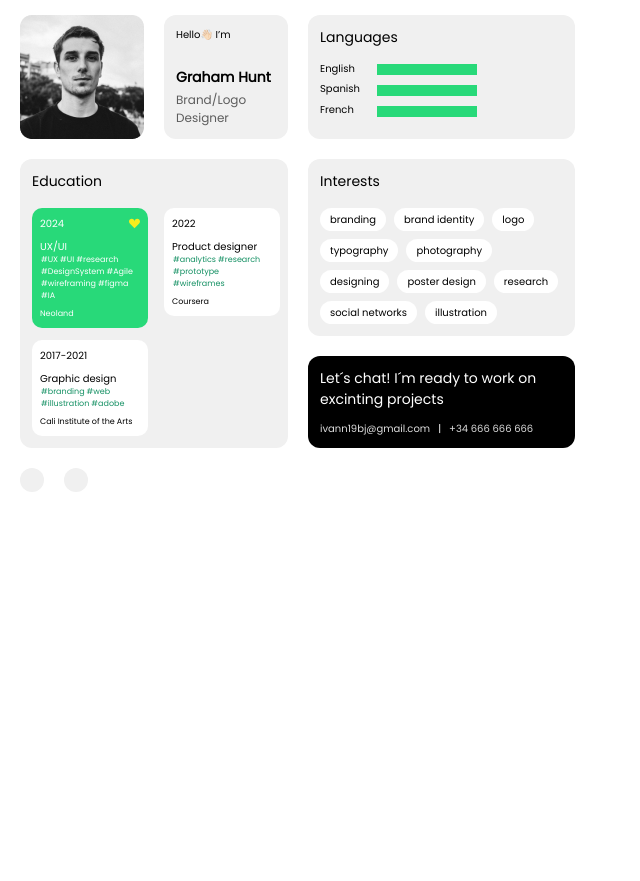
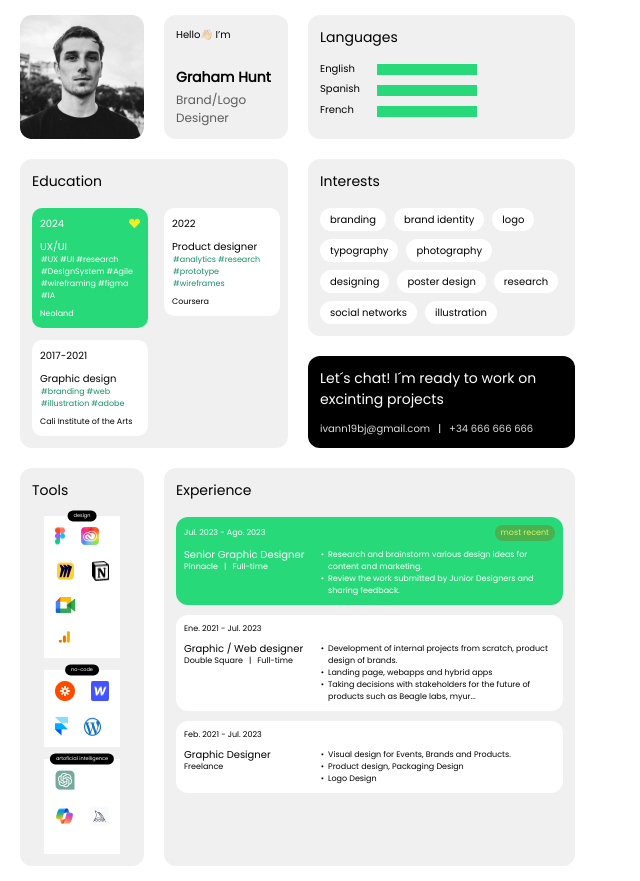
Before and after one commit to Kelwin27/front-end-entrance-exam, a website built with Vite: page index.html in a window 1280 px wide. Shown: the whole page, without its empty margins (0-640 px from the left). Before the commit the page ends 800 px from the top, so only its background shows below. Built offline with nearby package versions, Linux system fonts and the light colour scheme.

Commit message:
feat: add tools and experiance bloсks

```diff
--- a/css/style.css
+++ b/css/style.css
@@ -228,3 +228,111 @@
   color: #dddddd;
   text-decoration: none;
 }
+
+.toolsBox {
+  width: 100px;
+  display: flex;
+  flex-direction: column;
+  gap: 15px;
+}
+
+.tools {
+  width: 76px;
+  align-self: center;
+  display: flex;
+  flex-direction: column;
+  gap: 12px;
+}
+
+.toolsContent {
+  background-color: #ffffff;
+  display: flex;
+  flex-direction: row;
+  padding: 11px;
+  flex-wrap: wrap;
+  gap: 16px;
+  position: relative;
+}
+
+.label {
+  position: absolute;
+  content: '';
+  color: #ffffff;
+  background-color: #000000;
+  font-size: 5px;
+  font-weight: 500;
+  line-height: 142%;
+  padding: 2px 6px;
+  border-radius: 59px;
+  left: 50%;
+  top: 0px;
+  transform: translateX(-50%) translateY(-50%);
+  white-space: nowrap;
+}
+
+.experienceBox {
+  width: 387px;
+  padding: 12px;
+  display: flex;
+  flex-direction: column;
+  gap: 16px;
+}
+
+.jobList {
+  display: flex;
+  flex-direction: column;
+  gap: 10px;
+  font-size: 8px;
+  font-weight: 500;
+  line-height: 150%;
+}
+
+.experiance {
+  padding: 8px;
+  display: flex;
+  flex-direction: column;
+  gap: 8px;
+  background-color: #ffffff;
+}
+
+.favoriteExperiance {
+  color: #ffffff;
+  background-color: #28d979;
+}
+
+.experienceTopBar {
+  display: flex;
+  flex-direction: row;
+  justify-content: space-between;
+  align-items: center;
+}
+
+.mostRecent {
+  color: #ddf163;
+  line-height: 155%;
+  padding: 2px 6px;
+  background-color: #7d721266;
+  border-radius: 59px;
+}
+
+.roleName {
+  font-size: 10px;
+  width: 124px;
+}
+
+.aboutJob {
+  display: flex;
+  flex-direction: row;
+  gap: 6px;
+}
+
+.experianceContent {
+  display: flex;
+  flex-direction: row;
+  gap: 16px;
+}
+
+.listItems {
+  list-style-type: '\2022';
+  padding-left: 4px;
+}
--- a/index.html
+++ b/index.html
@@ -121,8 +121,107 @@
           </div>
         </div>
       </section>
-      <section class="box toolsBox"></section>
-      <section class="box experienceBox"></section>
+      <section class="box toolsBox">
+        <h2 class="nameTitle">Tools</h2>
+        <div class="tools">
+          <div class="toolsContent">
+            <img src="/links/logoFigma.png" alt="" />
+            <img src="/links/logoCreativeCloud.png" alt="" />
+            <img src="/links/logoMiro.png" alt="" />
+            <img src="/links/logoNotion.png" alt="" />
+            <img src="/links/logoMeet.png" alt="" />
+            <img src="/links/logoanalytics.png" alt="" />
+            <h4 class="label">design</h4>
+          </div>
+          <div class="toolsContent">
+            <img src="/links/logoZapìer.png" alt="" />
+            <img src="/links/logoWebflow.png" alt="" />
+            <img src="/links/logoFramer.png" alt="" />
+            <img src="/links/logoWordpress.png" alt="" />
+            <h4 class="label">no-code</h4>
+          </div>
+          <div class="toolsContent">
+            <img src="/links/logoChatGPT.png" alt="" />
+            <img src="/links/logoCopilot.png" alt="" />
+            <img src="/links/logoMidjourney_1.png" alt="" />
+            <img src="/links/logoMidjourney_3.png" alt="" />
+            <h4 class="label">artoficial intelligence</h4>
+          </div>
+        </div>
+      </section>
+      <section class="box experienceBox">
+        <h2 class="nameTitle">Experience</h2>
+        <div class="jobList">
+          <div class="box experiance favoriteExperiance">
+            <div class="experienceTopBar">
+              <p>Jul. 2023 - Ago. 2023</p>
+              <p class="mostRecent">most recent</p>
+            </div>
+            <div class="experianceContent">
+              <div>
+                <p class="roleName">Senior Graphic Designer</p>
+                <div class="aboutJob">
+                  <p>Pinnacle</p>
+                  <p>|</p>
+                  <p>Full-time</p>
+                </div>
+              </div>
+              <ul>
+                <li class="listItems">
+                  Research and brainstorm various design ideas for content and
+                  marketing.
+                </li>
+                <li class="listItems">
+                  Review the work submitted by Junior Designers and sharing
+                  feedback.
+                </li>
+              </ul>
+            </div>
+          </div>
+          <div class="box experiance">
+            <p>Ene. 2021 - Jul. 2023</p>
+            <div class="experianceContent">
+              <div>
+                <p class="roleName">Graphic / Web designer</p>
+                <div class="aboutJob">
+                  <p>Double Square</p>
+                  <p>|</p>
+                  <p>Full-time</p>
+                </div>
+              </div>
+              <ul>
+                <li class="listItems">
+                  Development of internal projects from scratch, product design
+                  of brands.
+                </li>
+                <li class="listItems">Landing page, webapps and hybrid apps</li>
+                <li class="listItems">
+                  Taking decisions with stakeholders for the future of products
+                  such as Beagle labs, myur...
+                </li>
+              </ul>
+            </div>
+          </div>
+          <div class="box experiance">
+            <p>Feb. 2021 - Jul. 2023</p>
+            <div class="experianceContent">
+              <div>
+                <p class="roleName">Graphic Designer</p>
+                <div class="aboutJob">
+                  <p>Freelance</p>
+                </div>
+              </div>
+              <ul>
+                <li class="listItems">
+                  Visual design for Events, Brands and Products.
+                </li>
+                <li class="listItems">Product design, Packaging Design</li>
+                <li class="listItems">Logo Design</li>
+              </ul>
+            </div>
+          </div>
+        </div>
+      </section>
     </main>
   </body>
 </html>
```
Also changed, not shown: public/links/logoChatGPT.png (added), public/links/logoCopilot.png (added), public/links/logoCreativeCloud.png (added), public/links/logoFigma.png (added), public/links/logoFramer.png (added), public/links/logoMeet.png (added), public/links/logoMidjourney_1.png (added), public/links/logoMidjourney_3.png (added), public/links/logoMiro.png (added), public/links/logoNotion.png (added), public/links/logoWebflow.png (added), public/links/logoWordpress.png (added), public/links/logoZapìer.png (added), public/links/logoanalytics.png (added).
